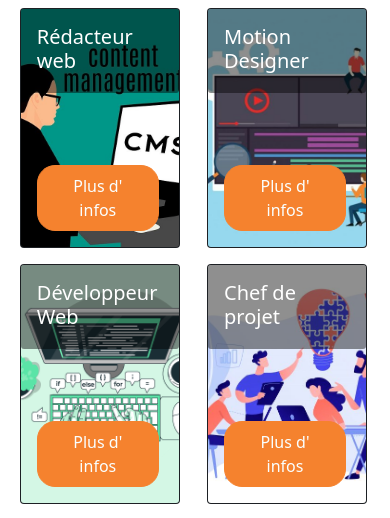
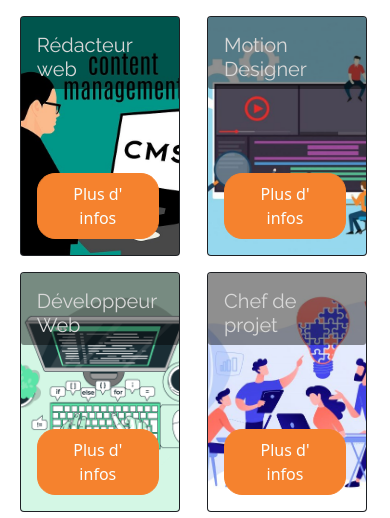
Before and after one commit to Fire-Owl/herve-gael, a PHP site: page /pages/metiers.php in a window 390 px wide. Shown: the part 452-970 px from the top of the page. Run offline with PHP 8.4, Linux system fonts and the light colour scheme; some libraries are stand-ins or nearby versions.

Commit message:
update & article page

```diff
--- a/assets/styles/main.css
+++ b/assets/styles/main.css
@@ -1,6 +1,15 @@
 @import url('https://fonts.googleapis.com/css2?family=Raleway&family=Varela+Round&family=Yantramanav&display=swap');
 #logo {
     width: 80px;
+}
+
+p, h5 {
+    font-family: Yantramanav;
+}
+
+.card-title {
+    font-family: raleway;
+    color: rgb(216, 216, 216);
 }
 
 .btn-primary {
@@ -23,8 +32,8 @@
 }
 
 .landing-img {
-    width: 35vw;
-    height: 50vh;
+    width: 37vw;
+    height: 56.6vh;
 }
 
 .img-card-landing {
@@ -70,7 +79,7 @@
 
 .title-image-background {
     background-color: rgba(0, 0, 0, 0.438);
-    height: 10vh;
+    height: 8vh;
 }
 
 
@@ -82,6 +91,16 @@
     }
     .nav-item {
         text-align: center !important;
+    }
+
+    .landing-img {
+        width: 60vw;
+        height: 40vh;
+    }
+
+    .title-image-background {
+        background-color: rgba(0, 0, 0, 0.438);
+        height: 72px;
     }
 }
 
@@ -108,10 +127,11 @@
     /* At the bottom. Use top:0 to append it to the top */
     background: rgb(0, 0, 0);
     /* Fallback color */
-    background: rgba(0, 0, 0, 0.5);
+    background: rgba(83, 83, 83, 0.562);
     /* Black background with 0.5 opacity */
-    color: #f1f1f1;
+    color: #c4c4c4;
     /* Grey text */
     padding: 20px;
     /* Some padding */
+    font-size: 2rem;
 }
--- a/assets/styles/nav.css
+++ b/assets/styles/nav.css
@@ -2,6 +2,11 @@ header, main {
     margin-right: 2vw;
     margin-left: 2vw;
     margin-top: 4vh;
+}
+
+main {
+    margin-bottom: 5vh;
+    margin-top: 5vh;
 }
 
 /************** HEADER **************/
--- a/pages/index.php
+++ b/pages/index.php
@@ -10,10 +10,10 @@
         </div>
         <div class="col-12 col-md-6 p-3">
             <div class="home__container-card">
-                <img src="../assets/images/pictures/pentester.jpg" alt="Notebook" style="width:100%;">
+                <img src="../assets/images/pictures/landing-2.png" alt="Notebook" style="width:100%;">
                 <div class="home__container-card--content">
-                    <h1>Pentester</h1>
-                    <p>Un métier cool</p>
+                    <h5>Le web est l'un des secteurs de l' informatique les plus prolifiques et regroupe de nombreux métiers d'avenir</h5>
+                    <button class="mt-auto p-2 bd-highlight btn btn-primary shadow-none px-3 me-1">Voir les métiers</button>
                 </div>
             </div>
         </div>
--- a/pages/metiers.php
+++ b/pages/metiers.php
@@ -8,7 +8,7 @@ include "../includes/header.php"; ?>
         <div class="col-md-3 col-6 pb-3">
             <div class="card bg-dark text-white no-margin">
                 <img src="../assets/images/pictures/web-designer.jpg" class="card-img" alt="...">
-                <div class="card-img-overlay d-flex flex-column bd-highlight justify-content-start title-image-background cardlanding-title-background">
+                <div class="card-img-overlay d-flex flex-column bd-highlight justify-content-start title-image-background">
                     <h5 class="card-title">Designer Web</h5>
                 </div>
                 <div class="card-img-overlay d-flex align-items-end flex-column bd-highlight">
@@ -19,7 +19,7 @@ include "../includes/header.php"; ?>
         <div class="col-md-3 col-6 pb-3">
             <div class="card bg-dark text-white no-margin">
                 <img src="../assets/images/pictures/pentester.jpg" class="card-img img-fluid" alt="...">
-                <div class="card-img-overlay d-flex flex-column bd-highlight justify-content-start title-image-background cardlanding-title-background">
+                <div class="card-img-overlay d-flex flex-column bd-highlight justify-content-start title-image-background">
                     <h5 class="card-title">Pentester</h5>
                 </div>
                 <div class="card-img-overlay d-flex align-items-end flex-column bd-highlight">
@@ -30,7 +30,7 @@ include "../includes/header.php"; ?>
         <div class="col-md-3 col-6 pb-3">
             <div class="card bg-dark text-white no-margin flex-nowrap">
                 <img src="../assets/images/pictures/redacteur-web.jpg" class="card-img" alt="...">
-                <div class="card-img-overlay d-flex flex-column bd-highlight justify-content-start title-image-background cardlanding-title-background">
+                <div class="card-img-overlay d-flex flex-column bd-highlight justify-content-start title-image-background">
                     <h5 class="card-title">Rédacteur web</h5>
                 </div>
                 <div class="card-img-overlay d-flex align-items-end flex-column bd-highlight">
@@ -41,7 +41,7 @@ include "../includes/header.php"; ?>
         <div class="col-md-3 col-6 pb-3">
             <div class="card bg-dark text-white flex-nowrap no-margin">
                 <img src="../assets/images/pictures/motion-designer.jpg" class="card-img" alt="...">
-                <div class="card-img-overlay d-flex flex-column bd-highlight justify-content-start title-image-background cardlanding-title-background">
+                <div class="card-img-overlay d-flex flex-column bd-highlight justify-content-start title-image-background">
                     <h5 class="card-title">Motion Designer</h5>
                 </div>
                 <div class="card-img-overlay d-flex align-items-end flex-column bd-highlight">
@@ -55,7 +55,7 @@ include "../includes/header.php"; ?>
 <div class="col-md-3 col-6 pb-3">
             <div class="card bg-dark text-white no-margin">
                 <img src="../assets/images/pictures/developpeur-web.png" class="card-img devweb-img-background" alt="...">
-                <div class="card-img-overlay d-flex flex-column bd-highlight justify-content-start title-image-background cardlanding-title-background">
+                <div class="card-img-overlay d-flex flex-column bd-highlight justify-content-start title-image-background">
                     <h5 class="card-title">Développeur Web</h5>
                 </div>
                 <div class="card-img-overlay d-flex align-items-end flex-column bd-highlight">
@@ -66,7 +66,7 @@ include "../includes/header.php"; ?>
         <div class="col-md-3 col-6 pb-3">
             <div class="card bg-dark text-white no-margin">
                 <img src="../assets/images/pictures/chef-de-projet.jpg" class="card-img" alt="...">
-                <div class="card-img-overlay d-flex flex-column bd-highlight justify-content-start title-image-background cardlanding-title-background">
+                <div class="card-img-overlay d-flex flex-column bd-highlight justify-content-start title-image-background">
                     <h5 class="card-title">Chef de projet</h5>
                 </div>
                 <div class="card-img-overlay d-flex align-items-end flex-column bd-highlight">
@@ -77,18 +77,18 @@ include "../includes/header.php"; ?>
         <div class="col-md-3 col-6 pb-3">
             <div class="card bg-dark text-white no-margin flex-nowrap">
                 <img src="../assets/images/pictures/Analyste-test.jpg" class="card-img" alt="...">
-                <div class="card-img-overlay d-flex flex-column bd-highlight justify-content-start title-image-background cardlanding-title-background">
+                <div class="card-img-overlay d-flex flex-column bd-highlight justify-content-start title-image-background">
                     <h5 class="card-title">Analyste Test</h5>
                 </div>
                 <div class="card-img-overlay d-flex align-items-end flex-column bd-highlight">
-                    <button class="mt-auto p-2 bd-highlight btn btn-primary shadow-none px-3 me-1">Plus d' infos</button>
+                    <button class="mt-auto p-2 bd-highlight btn btn-primary shadow-none px-3 me-1"><a href="../pages/analyste-test.php">Plus d' infos</a></button>
                 </div>
             </div>
         </div>
         <div class="col-md-3 col-6 pb-3">
             <div class="card bg-dark text-white flex-nowrap no-margin">
                 <img src="../assets/images/pictures/graphiste.png" class="card-img managercom-img-background" alt="...">
-                <div class="card-img-overlay d-flex flex-column bd-highlight justify-content-start title-image-background cardlanding-title-background">
+                <div class="card-img-overlay d-flex flex-column bd-highlight justify-content-start title-image-background">
                     <h5 class="card-title">Graphiste</h5>
                 </div>
                 <div class="card-img-overlay d-flex align-items-end flex-column bd-highlight">
```
Also changed, not shown: pages/analyste-test.php (added, +21 -0 lines), 1 other file.
